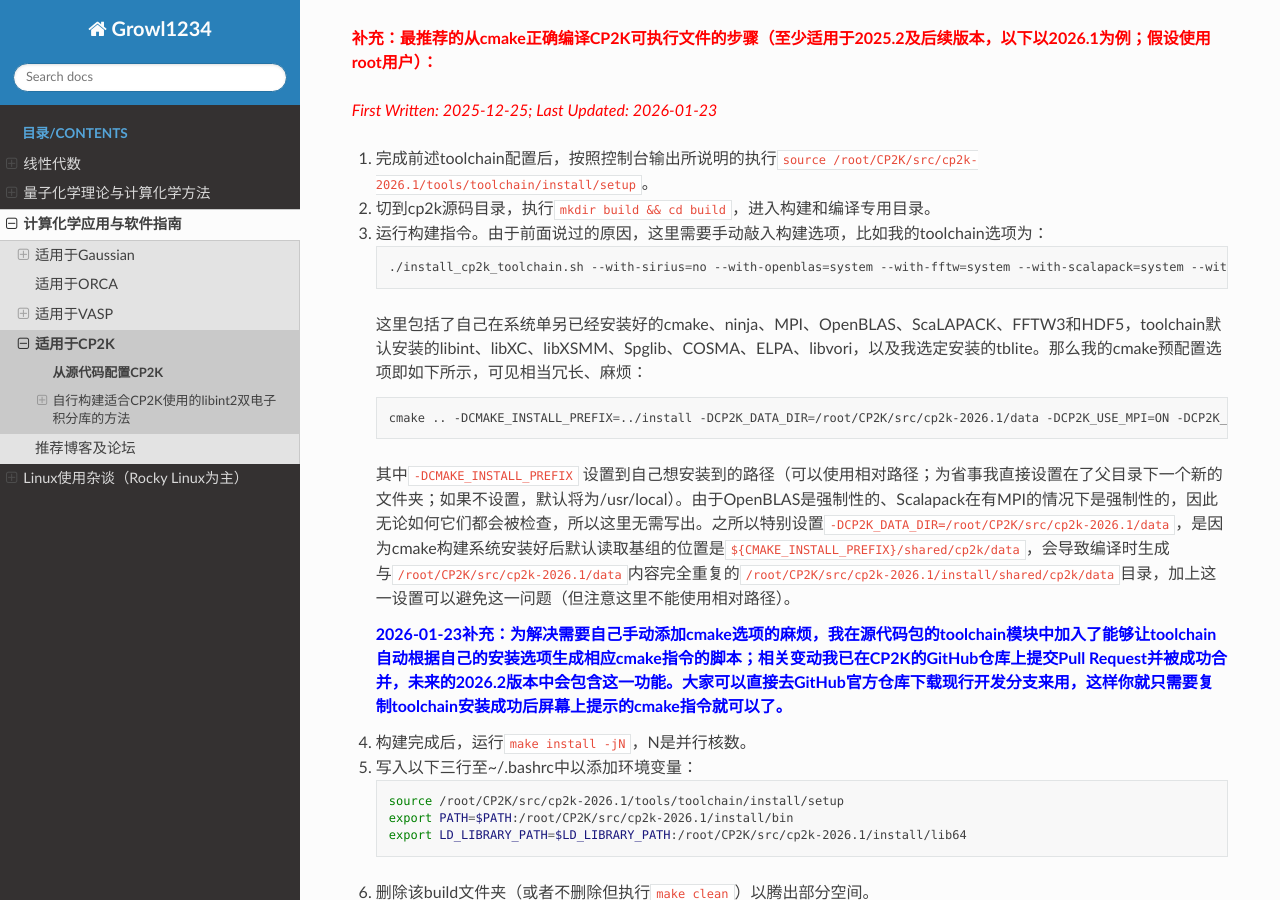
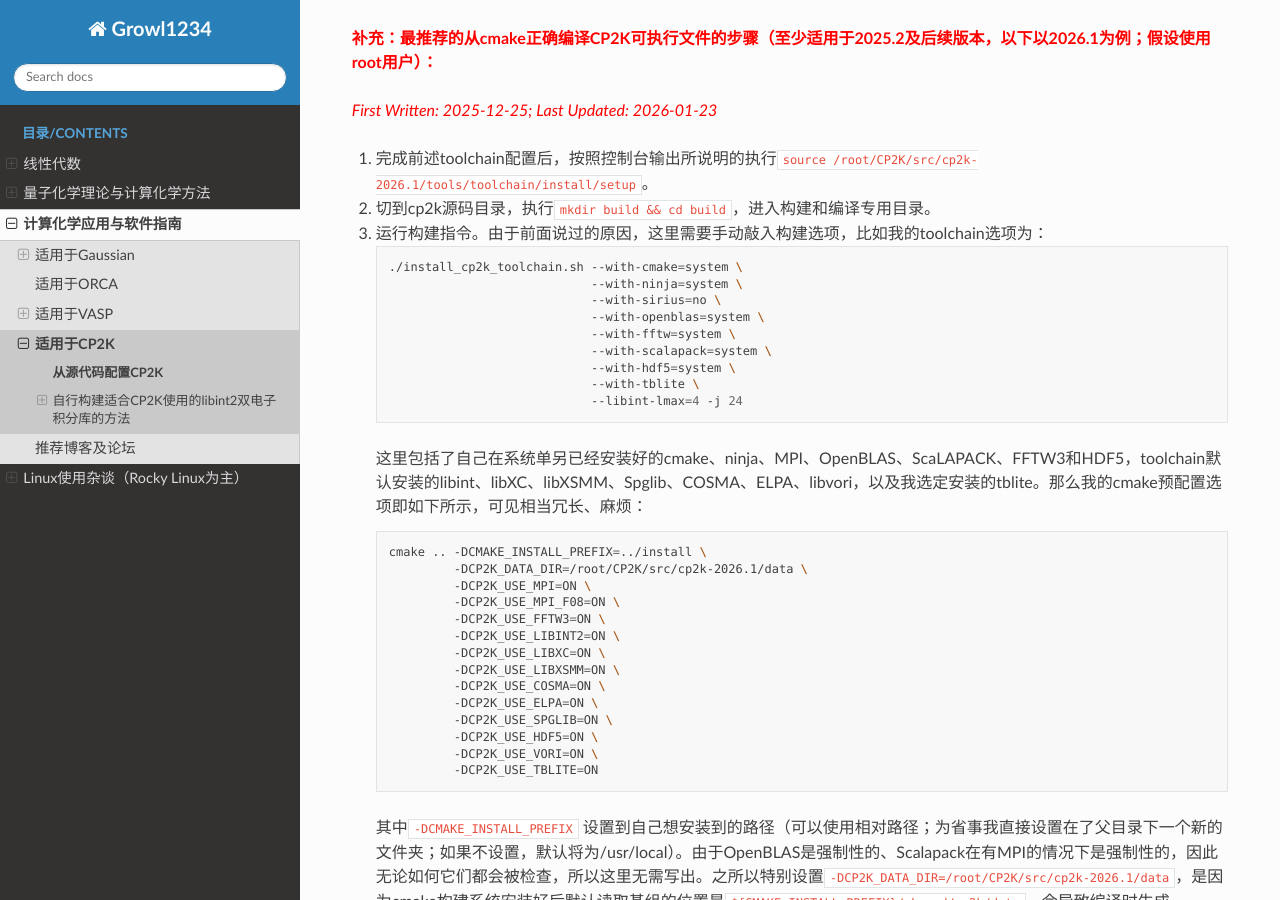
Before and after one commit to Growl1234/RTDProject, a Sphinx documentation site: the page built from source/applications/CP2K/installation.md, in a window 1280 px wide and 900 px high, scrolled down 1016 px. Built offline with Sphinx 7.4.7 and the Read the Docs theme 3.1.0, drawn with Linux system fonts in a browser that asks for light colours.

Commit message:
Make pretty

````diff
--- a/source/applications/CP2K/installation.md
+++ b/source/applications/CP2K/installation.md
@@ -40,13 +40,34 @@
 <li> 运行构建指令。由于前面说过的原因，这里需要手动敲入构建选项，比如我的toolchain选项为：
 
 ```bash
-./install_cp2k_toolchain.sh --with-sirius=no --with-openblas=system --with-fftw=system --with-scalapack=system --with-hdf5=system --with-ninja=system --with-cmake=system --with-tblite --libint-lmax=4 -j 24
+./install_cp2k_toolchain.sh --with-cmake=system \
+                            --with-ninja=system \
+                            --with-sirius=no \
+                            --with-openblas=system \
+                            --with-fftw=system \
+                            --with-scalapack=system \
+                            --with-hdf5=system \
+                            --with-tblite \
+                            --libint-lmax=4 -j 24
 ```
 
 这里包括了自己在系统单另已经安装好的cmake、ninja、MPI、OpenBLAS、ScaLAPACK、FFTW3和HDF5，toolchain默认安装的libint、libXC、libXSMM、Spglib、COSMA、ELPA、libvori，以及我选定安装的tblite。那么我的cmake预配置选项即如下所示，可见相当冗长、麻烦：
 
 ```bash
-cmake .. -DCMAKE_INSTALL_PREFIX=../install -DCP2K_DATA_DIR=/root/CP2K/src/cp2k-2026.1/data -DCP2K_USE_MPI=ON -DCP2K_USE_FFTW3=ON -DCP2K_USE_LIBINT2=ON -DCP2K_USE_LIBXC=ON -DCP2K_USE_LIBXSMM=ON -DCP2K_USE_COSMA=ON -DCP2K_USE_ELPA=ON -DCP2K_USE_SPGLIB=ON -DCP2K_USE_HDF5=ON -DCP2K_USE_VORI=ON -DCP2K_USE_TBLITE=ON
+cmake .. -DCMAKE_INSTALL_PREFIX=../install \
+         -DCP2K_DATA_DIR=/root/CP2K/src/cp2k-2026.1/data \
+         -DCP2K_USE_MPI=ON \
+         -DCP2K_USE_MPI_F08=ON \
+         -DCP2K_USE_FFTW3=ON \
+         -DCP2K_USE_LIBINT2=ON \
+         -DCP2K_USE_LIBXC=ON \
+         -DCP2K_USE_LIBXSMM=ON \
+         -DCP2K_USE_COSMA=ON \
+         -DCP2K_USE_ELPA=ON \
+         -DCP2K_USE_SPGLIB=ON \
+         -DCP2K_USE_HDF5=ON \
+         -DCP2K_USE_VORI=ON \
+         -DCP2K_USE_TBLITE=ON
 ```
 
 其中`-DCMAKE_INSTALL_PREFIX` 设置到自己想安装到的路径（可以使用相对路径；为省事我直接设置在了父目录下一个新的文件夹；如果不设置，默认将为/usr/local）。由于OpenBLAS是强制性的、Scalapack在有MPI的情况下是强制性的，因此无论如何它们都会被检查，所以这里无需写出。之所以特别设置`-DCP2K_DATA_DIR=/root/CP2K/src/cp2k-2026.1/data`，是因为cmake构建系统安装好后默认读取基组的位置是`${CMAKE_INSTALL_PREFIX}/shared/cp2k/data`，会导致编译时生成与`/root/CP2K/src/cp2k-2026.1/data`内容完全重复的`/root/CP2K/src/cp2k-2026.1/install/shared/cp2k/data`目录，加上这一设置可以避免这一问题（但注意这里不能使用相对路径）。
````
